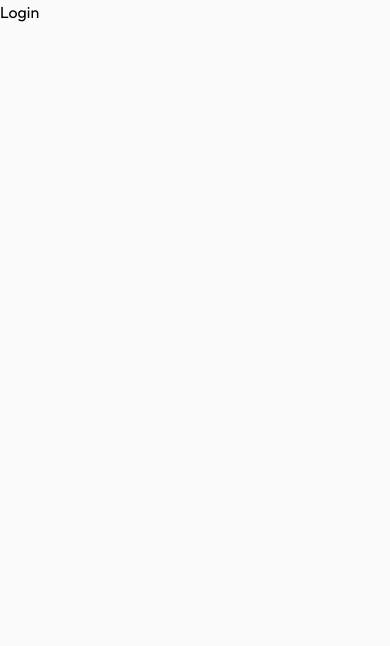
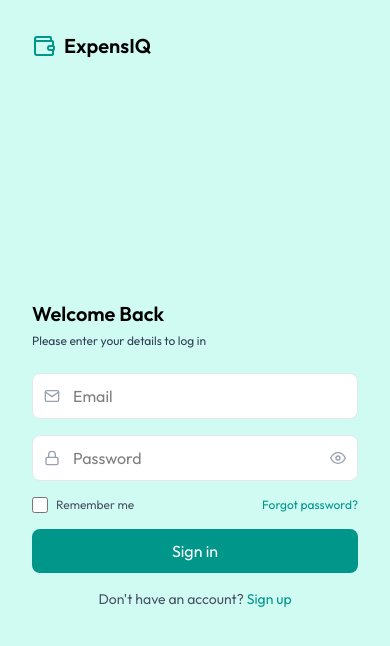
Before and after one commit to Limon00001/expensIQ-expense-tracker, a React (Vite) app in the folder client/: page /login in a window 390 px wide. Shown: the top 646 px of the page. Built offline with nearby package versions, Linux system fonts and the light colour scheme.

Commit message:
feat(client-auth): implement login page with responsive layout

```diff
--- /dev/null
+++ b/client/src/components/layouts/AuthLayout.jsx
@@ -0,0 +1,81 @@
+/**
+ * Author: Monayem Hossain Limon
+ * GitHub: https://github.com/Limon00001
+ * Date: 17 Jun, 2025
+ * @copyright 2025 monayem_hossain_limon
+ */
+
+// External Imports
+import { LuTrendingUpDown, LuWallet } from 'react-icons/lu';
+
+// Internal Imports
+import banner from '../../assets/images/banner.png';
+
+// AuthLayout
+const AuthLayout = ({ children }) => {
+  return (
+    <div className="flex min-h-screen">
+      {/* Left Section - Form Content */}
+      <div className="w-screen h-screen md:w-[60vw] px-8 lg:px-12 pt-8 pb-12 bg-teal-100/90 relative">
+        {/* Logo/Brand Section */}
+        <div className="flex items-center gap-2 mb-8">
+          <LuWallet className="text-2xl text-teal-600" />
+          <h2 className="text-xl font-semibold text-black">ExpensIQ</h2>
+        </div>
+
+        {/* Main Content */}
+        <div className="h-[calc(100vh-120px)] flex flex-col justify-center">
+          {children}
+        </div>
+      </div>
+
+      {/* Right Section - Decorative Elements */}
+      <div className="hidden md:block w-[40vw] h-screen bg-teal-100/80 overflow-hidden p-8 relative">
+        {/* Decorative Shapes */}
+        <div className="absolute w-48 h-48 rounded-[40px] -top-7 -left-5 bg-teal-600/70 animate-pulse" />
+        <div className="absolute w-48 h-56 rounded-[40px] border-[20px] border-teal-800/30 top-[30%] -right-10" />
+        <div className="absolute w-48 h-48 rounded-[40px] bg-teal-600 -bottom-7 -left-5 animate-pulse" />
+
+        {/* Stats Cards */}
+        <div className="relative z-10 space-y-4">
+          <StatsInfoCard
+            icon={<LuTrendingUpDown />}
+            label="Track your income & expenses"
+            value="430,000"
+            color="bg-teal-600"
+          />
+        </div>
+
+        {/* Banner Image */}
+        <img
+          src={banner}
+          alt="Financial Management"
+          className="w-64 lg:w-[90%] absolute bottom-10 left-1/2 -translate-x-1/2 drop-shadow-2xl transition-transform hover:scale-105"
+        />
+
+        {/* Background Gradient */}
+        <div className="absolute inset-0 bg-gradient-to-b from-transparent via-transparent to-teal-100/50" />
+      </div>
+    </div>
+  );
+};
+
+// Stats Card Component
+const StatsInfoCard = ({ icon, label, value, color }) => {
+  return (
+    <div className="flex gap-6 bg-white/90 backdrop-blur-sm p-4 rounded-xl shadow-lg shadow-teal-400/10 border border-gray-200/50 hover:shadow-xl transition-shadow duration-300">
+      <div
+        className={`w-12 h-12 flex items-center justify-center text-2xl text-white ${color} rounded-full drop-shadow-xl`}
+      >
+        {icon}
+      </div>
+      <div>
+        <h6 className="text-xs text-gray-600 font-medium mb-1">{label}</h6>
+        <span className="text-[20px] font-semibold">${value}</span>
+      </div>
+    </div>
+  );
+};
+
+// Export
+export default AuthLayout;
--- a/client/src/pages/Auth/Login.jsx
+++ b/client/src/pages/Auth/Login.jsx
@@ -5,9 +5,151 @@
  * @copyright 2025 monayem_hossain_limon
  */
 
+// External Imports
+import { useState } from 'react';
+import { AiOutlineLoading3Quarters } from 'react-icons/ai';
+import { FiEye, FiEyeOff, FiLock, FiMail } from 'react-icons/fi';
+import { Link } from 'react-router-dom';
+
+// Internal Imports
+import AuthLayout from '../../components/layouts/AuthLayout';
+
 // Login Component
 const Login = () => {
-  return <div>Login</div>;
+  const [showPassword, setShowPassword] = useState(false);
+  const [loading, setLoading] = useState(false);
+  const [formData, setFormData] = useState({
+    email: '',
+    password: '',
+  });
+
+  // Form Submission Handler
+  const handleSubmit = (e) => {
+    // Prevent Form Submission
+    e.preventDefault();
+  };
+
+  // Input Change Handler
+  const handleInputChange = (e) => {
+    const { name, value } = e.target;
+    setFormData({
+      ...formData,
+      [name]: value,
+    });
+  };
+
+  return (
+    <AuthLayout>
+      <div className="lg:w-[70%] h-3/4 md:h-full flex flex-col justify-center">
+        <h3 className="text-xl font-semibold text-black">Welcome Back</h3>
+        <p className="text-xs text-slate-700 mt-[5px] mb-6">
+          Please enter your details to log in
+        </p>
+
+        {/* Login Form */}
+        <form onSubmit={handleSubmit} className="space-y-4">
+          {/* Email Input Field */}
+          <div className="relative">
+            <FiMail className="absolute left-3 top-1/2 -translate-y-1/2 text-gray-400" />
+            <input
+              type="email"
+              name="email"
+              placeholder="Email"
+              disabled={loading}
+              className={`w-full px-10 py-2.5 bg-white rounded-lg border border-gray-200 focus:border-teal-500 focus:outline-none ${
+                loading ? 'cursor-not-allowed' : ''
+              }`}
+              required
+              value={formData.email}
+              onChange={handleInputChange}
+            />
+          </div>
+
+          {/* Password Input Field with Password Visibility Toggle */}
+          <div className="relative">
+            <FiLock className="absolute left-3 top-1/2 -translate-y-1/2 text-gray-400" />
+            <input
+              type={showPassword ? 'text' : 'password'}
+              name="password"
+              placeholder="Password"
+              disabled={loading}
+              className={`w-full px-10 py-2.5 bg-white rounded-lg border border-gray-200 focus:border-teal-500 focus:outline-none ${
+                loading ? 'cursor-not-allowed' : ''
+              }`}
+              required
+              value={formData.password}
+              onChange={handleInputChange}
+            />
+            <button
+              type="button"
+              onClick={() => setShowPassword((prev) => !prev)}
+              className="absolute right-3 top-1/2 -translate-y-1/2 text-gray-400 hover:text-gray-600 cursor-pointer"
+            >
+              {showPassword ? <FiEyeOff /> : <FiEye />}
+            </button>
+          </div>
+
+          {/* Remember Me and Forgot Password */}
+          <div className="flex items-center justify-between text-xs">
+            <label
+              className={`flex items-center space-x-2 ${
+                loading ? 'cursor-not-allowed' : 'cursor-pointer'
+              }`}
+            >
+              <input
+                type="checkbox"
+                disabled={loading}
+                className={`w-4 h-4 accent-teal-600 rounded ${
+                  loading ? 'cursor-not-allowed' : 'cursor-pointer'
+                }`}
+              />
+              <span className="text-gray-600">Remember me</span>
+            </label>
+            <Link
+              to="/forgot-password"
+              disabled={loading}
+              className={`text-teal-600 hover:text-teal-700  ${
+                loading ? 'cursor-not-allowed' : 'cursor-pointer'
+              }`}
+            >
+              Forgot password?
+            </Link>
+          </div>
+
+          {/* Login Button */}
+          <button
+            type="submit"
+            disabled={loading}
+            className={`w-full py-2.5 bg-teal-600 text-white rounded-lg hover:bg-teal-700 transition-colors ${
+              loading ? 'cursor-not-allowed' : 'cursor-pointer'
+            }`}
+          >
+            {loading ? (
+              <div className="flex items-center justify-center gap-4">
+                <AiOutlineLoading3Quarters className="animate-spin" />
+                <span>Signing in ...</span>
+              </div>
+            ) : (
+              'Sign in'
+            )}
+          </button>
+
+          <p className="text-center text-sm text-gray-600">
+            Don't have an account?{' '}
+            <Link
+              to="/sign-up"
+              disabled={loading}
+              className={`text-teal-600 hover:text-teal-700 ${
+                loading ? 'cursor-not-allowed' : 'cursor-pointer'
+              }`}
+            >
+              Sign up
+            </Link>
+          </p>
+        </form>
+      </div>
+    </AuthLayout>
+  );
 };
 
 // Export
```
Also changed, not shown: client/public/favicon.png, client/src/assets/images/banner.png (added).
